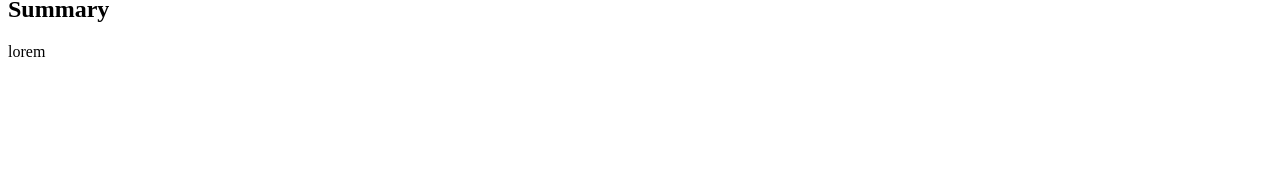
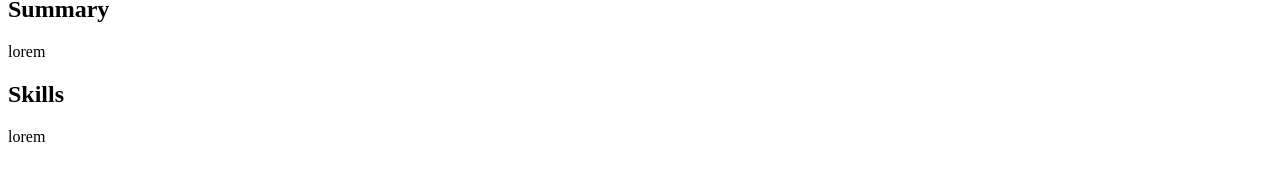
Before and after one commit to olsenjames1116/cv-application, a React (Create React App) app: page / in a window 1280 px wide. Shown: the part 601-782 px from the top of the page. Built offline with nearby package versions, Linux system fonts and the light colour scheme.

Commit message:
Dummy text displayed for skills on resume

```diff
--- a/src/components/Resume.js
+++ b/src/components/Resume.js
@@ -1,6 +1,7 @@
 import React from "react";
 import Contact from './Contact';
 import Summary from './Summary';
+import Skills from './Skills';
 
 export default class Resume extends React.Component {
     render() {
@@ -8,6 +9,7 @@ export default class Resume extends React.Component {
             <div>
                 <Contact />
                 <Summary />
+                <Skills />
             </div>
         );
     }
--- a/src/components/Skills.js
+++ b/src/components/Skills.js
@@ -1,5 +1,12 @@
 import React from 'react';
 
 export default class Skills extends React.Component {
-
+    render() {
+        return (
+            <div>
+                <h2>Skills</h2>
+                <p>lorem</p>
+            </div>
+        );
+    }
 }
```
